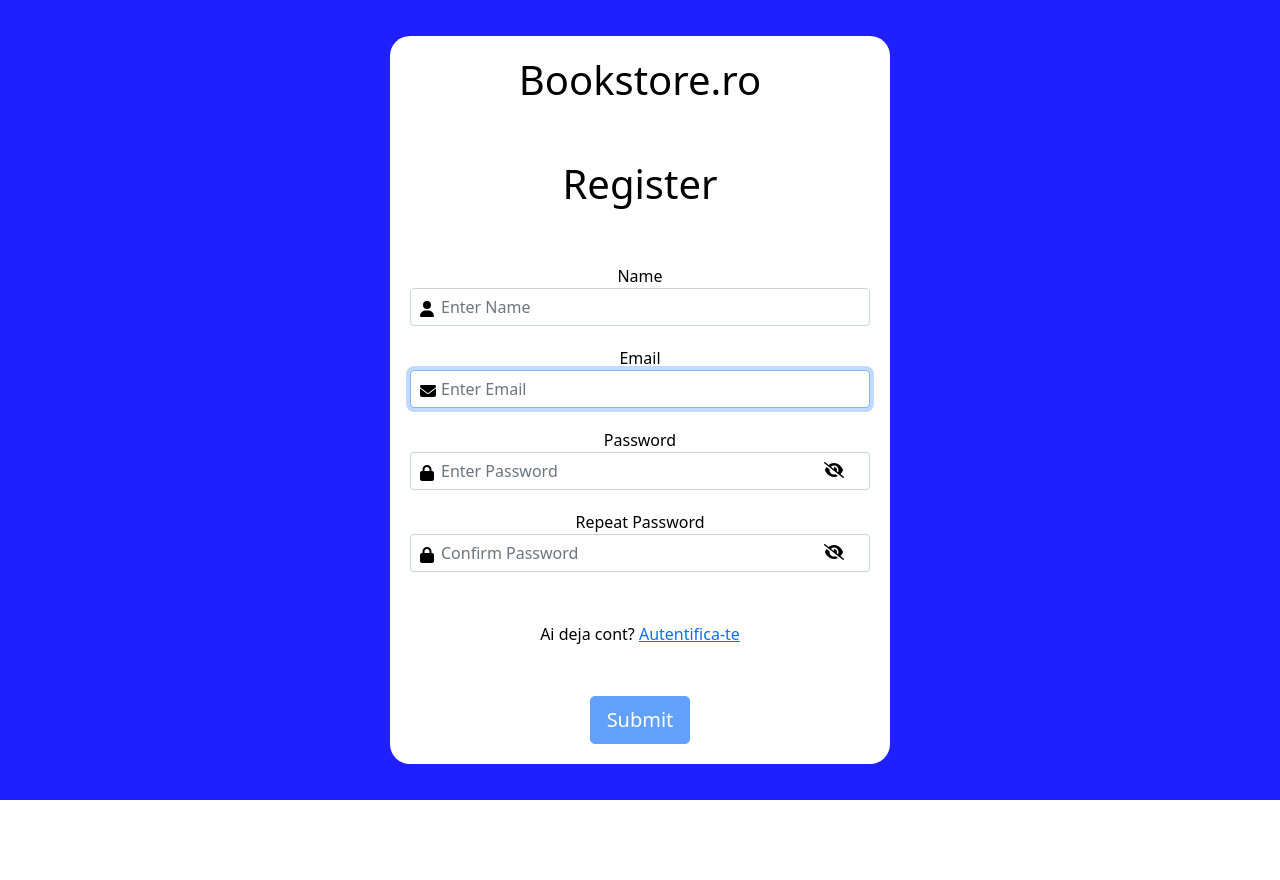
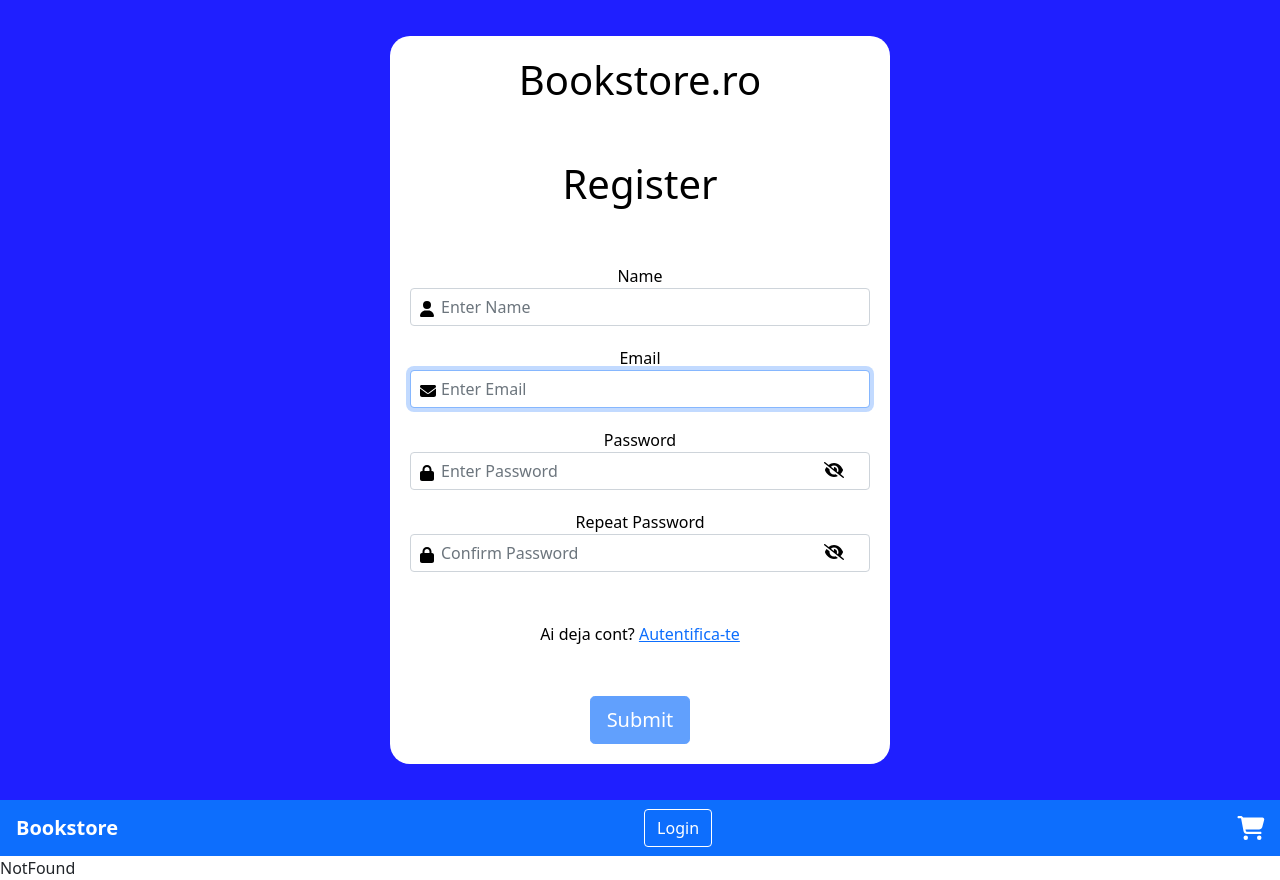
Before and after one commit to AlbertoBD/bookstore, a React (Create React App) app: page /register in a window 1280 px wide. Before the commit the page ends 800 px from the top, so only its background shows below. Built offline with nearby package versions, Linux system fonts and the light colour scheme.

Commit message:
add navbar global except login and register

```diff
--- a/src/App.js
+++ b/src/App.js
@@ -1,9 +1,10 @@
 import './App.css';
-import React,{useState, useEffect} from 'react';
-import {Route, Routes } from "react-router-dom"
+import React, { useState, useEffect } from 'react';
+import { Route, Routes } from "react-router-dom"
 import Home from "./components/landing/home"
-import Login from "./components/form/login"
+import Login from "./components/form/login";
 import Register from "./components/form/register"
+import Navbar from './components/landing/navbar';
 import Books from "./components/books/books"
 import Book from "./components/book/book"
 import NotFound from './components/common/notFound';
@@ -19,22 +20,26 @@ function App() {
 
   const addToCart = (product) => {
     // if product not in cart add it
-    if(!cart.find(item => item.id === product.id)){
+    if (!cart.find(item => item.id === product.id)) {
       setCart([...cart, product]);
     }
     // else remove it
-    else{
+    else {
       setCart(cart.filter(item => item.id !== product.id))
     }
   };
 
   return (
     <>
+      <Routes>
+        <Route path="/login" element={<Login />} />
+        <Route path="/register" element={<Register />} />
+      </Routes>
+
       <CartContext.Provider value={{ cart, addToCart }}>
+        <Navbar />
         <Routes>
           <Route path="/" element={<Home />} />
-      <Route path="/login" element={<Login />} />
-      <Route path="/register" element={<Register />} />
           <Route path="/books" element={<Books />} />
           <Route path="/book/:id" element={<Book />} />
           <Route path="/cart" element={<Cart />} />
--- a/src/components/books/books.jsx
+++ b/src/components/books/books.jsx
@@ -79,7 +79,6 @@ export default function Books() {
 
     return (
         <>
-            <Navbar />
             <SearchBox onChange={handleSearch} value={search} />
             <ListGroup currentGenre={currentGenre} onGenreChange={handleGenreChange} genres={genres} />
             <BooksBody books={books} genres={genres} currentGenre={currentGenre} page={page} setPage={setPage} pageSize={pageSize}/>
--- a/src/components/landing/home.jsx
+++ b/src/components/landing/home.jsx
@@ -11,7 +11,6 @@ import Contact from './contact'
 export default function Home() {
   return (
     <>
-        <Navbar />
         <Hero />
         <Info />
         <What />
--- a/src/components/landing/navbar.jsx
+++ b/src/components/landing/navbar.jsx
@@ -10,7 +10,7 @@ export default function Navbar() {
   return (
     <header>
       <nav className="navbar navbar-expand-lg navbar-light bg-primary d-flex justify-content-between">
-        <a className="navbar-brand">Bookstore</a>
+        <a href="/" className="navbar-brand">Bookstore</a>
         <a href="/login"><button className="btn btn-login">Login</button></a>
         <div className="shopping_cart_group">
           <a href="/cart">
```
Also changed, not shown: src/components/cart/cart.jsx (+4 -4 lines). Lines whose indentation alone changed are shown as unchanged.
